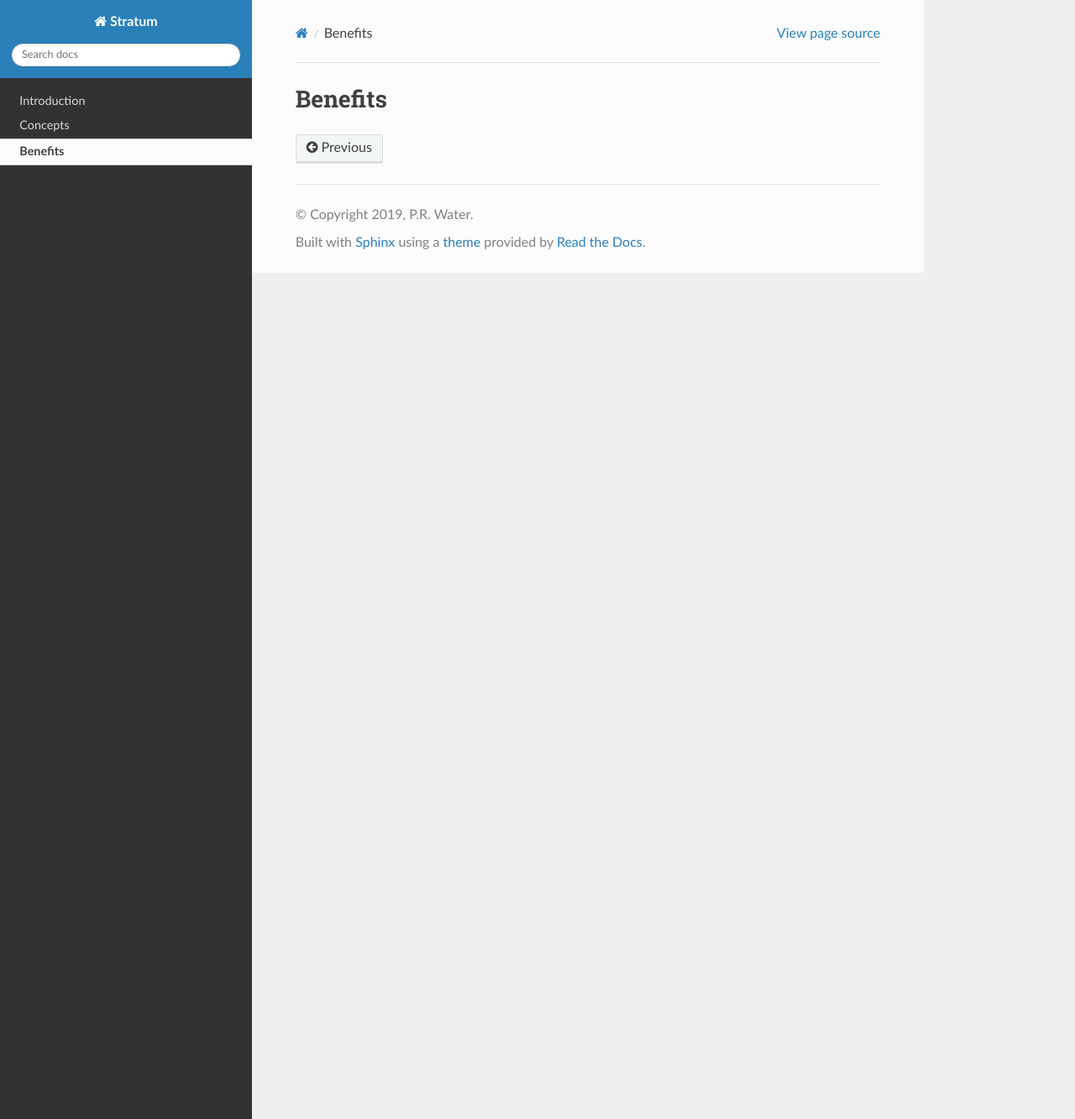
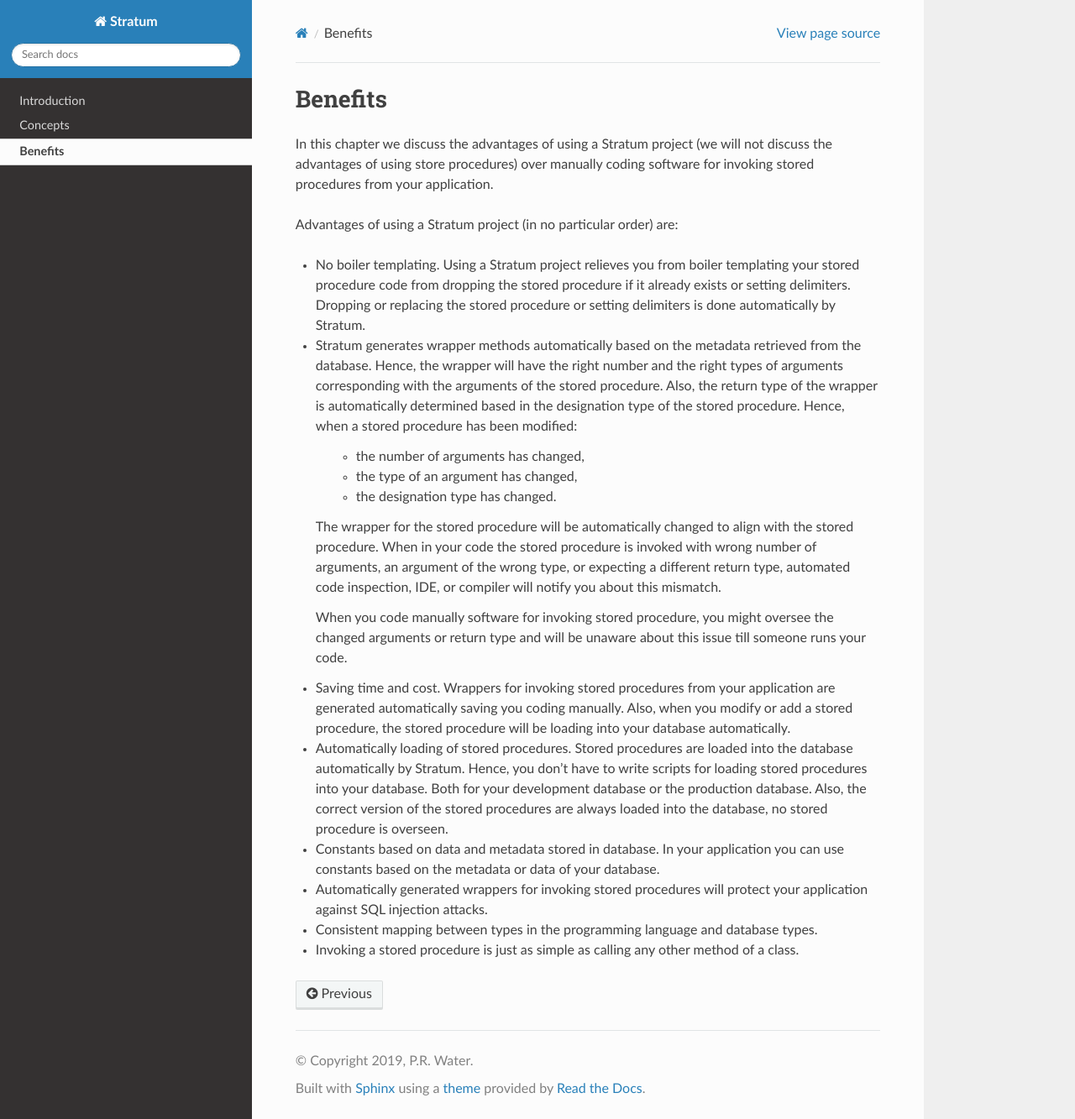
Before and after one commit to DatabaseStratum/rst-stratum, a Sphinx documentation site: the page built from docs/benefits.rst, in a window 1280 px wide and 1333 px high. Shown: the whole window at 84% size. Built offline with Sphinx 7.4.7 and the Read the Docs theme 2.0.0, drawn with Linux system fonts in a browser that asks for light colours.

Commit message:
Added chapter benefits.

```diff
--- a/docs/benefits.rst
+++ b/docs/benefits.rst
@@ -1,2 +1,30 @@
 Benefits
 ========
+
+In this chapter we discuss the advantages of using a Stratum project (we will not discuss the advantages of using store procedures) over manually coding software for invoking stored procedures from your application.
+
+Advantages of using a Stratum project (in no particular order) are:
+
+* No boiler templating. Using a Stratum project relieves you from boiler templating your stored procedure code from dropping the stored procedure if it already exists or setting delimiters. Dropping or replacing the stored procedure or setting delimiters is done automatically by Stratum.
+
+* Stratum generates wrapper methods automatically based on the metadata retrieved from the database. Hence, the wrapper will have the right number and the right types of arguments corresponding with the arguments of the stored procedure. Also, the return type of the wrapper is automatically determined based in the designation type of the stored procedure. Hence, when a stored procedure has been modified:
+
+    * the number of arguments has changed,
+    * the type of an argument has changed,
+    * the designation type has changed.
+
+  The wrapper for the stored procedure will be automatically changed to align with the stored procedure. When in your code the stored procedure is invoked with wrong number of arguments, an argument of the wrong type, or expecting a different return type, automated code inspection, IDE, or compiler will notify you about this mismatch.
+
+  When you code manually software for invoking stored procedure, you might oversee the changed arguments or return type and will be unaware about this issue till someone runs your code.
+
+* Saving time and cost. Wrappers for invoking stored procedures from your application are generated automatically saving you coding manually. Also, when you modify or add a stored procedure, the stored procedure will be loading into your database automatically.
+
+* Automatically loading of stored procedures. Stored procedures are loaded into the database automatically by Stratum. Hence, you don't have to write scripts for loading stored procedures into your database. Both for your development database or the production database. Also, the correct version of the stored procedures are always loaded into the database, no stored procedure is overseen.
+
+* Constants based on data and metadata stored in database. In your application you can use constants based on the metadata or data of your database.
+
+* Automatically generated wrappers for invoking stored procedures will protect your application against SQL injection attacks.
+
+* Consistent mapping between types in the programming language and database types.
+
+* Invoking a stored procedure is just as simple as calling any other method of a class.
```
